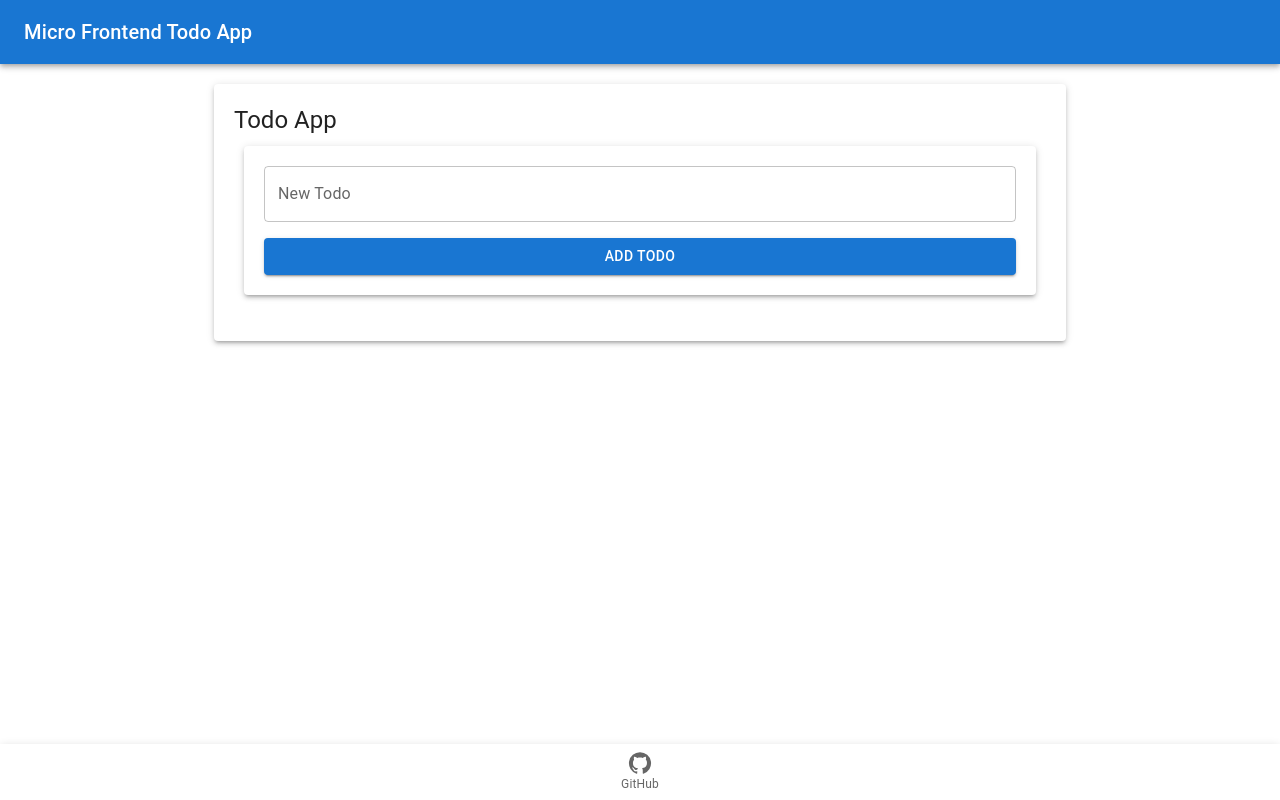
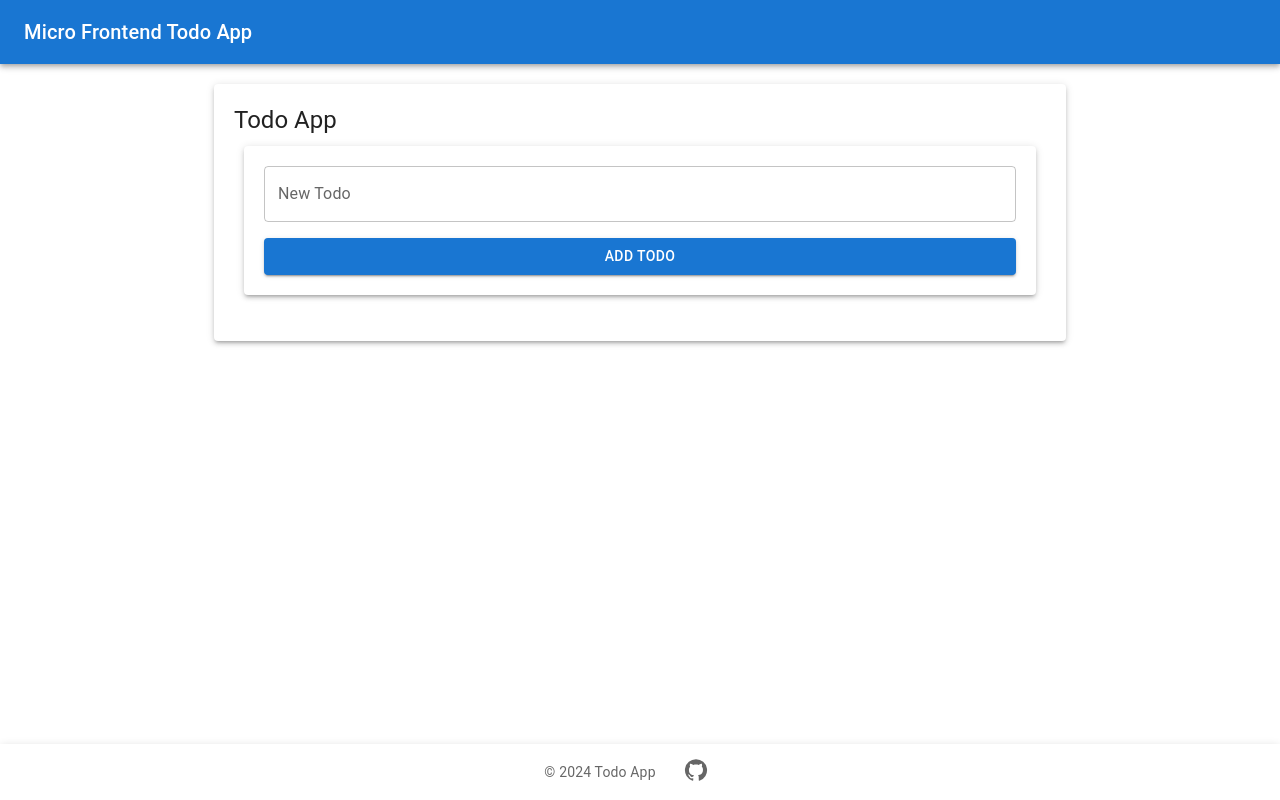
Before and after one commit to Michle99/is-it-a-todo-micro-frontend, a React (Vite) app: page / in a window 1280 px wide. Built offline with nearby package versions, Linux system fonts and the light colour scheme.

Commit message:
updated `Footer`

```diff
--- a/src/modules/Footer/components/Footer.tsx
+++ b/src/modules/Footer/components/Footer.tsx
@@ -1,16 +1,21 @@
 import React from 'react';
-import { BottomNavigation, BottomNavigationAction, Paper } from '@mui/material';
+import { BottomNavigation, BottomNavigationAction, Box, Paper, Typography } from '@mui/material';
 import GitHubIcon from '@mui/icons-material/GitHub';
 
 const Footer: React.FC = () => {
   return (
     <Paper elevation={3} style={{ position: 'fixed', bottom: 0, width: '100%' }}>
       <BottomNavigation showLabels>
-        <BottomNavigationAction
-            label="GitHub"
-            icon={<GitHubIcon />}
-            href="https://github.com/Michle99/todo-microfrontend"
-        />
+        <Box display="flex" justifyContent="space-between" alignItems="center" px={2}>
+            <Typography variant="body2" color="textSecondary">
+              &copy; {new Date().getFullYear()} Todo App
+            </Typography>
+            <BottomNavigationAction
+              label="GitHub"
+              icon={<GitHubIcon />}
+              href="https://github.com/Michle99/todo-microfrontend"
+            />
+          </Box>
       </BottomNavigation>
     </Paper>
   );
```
